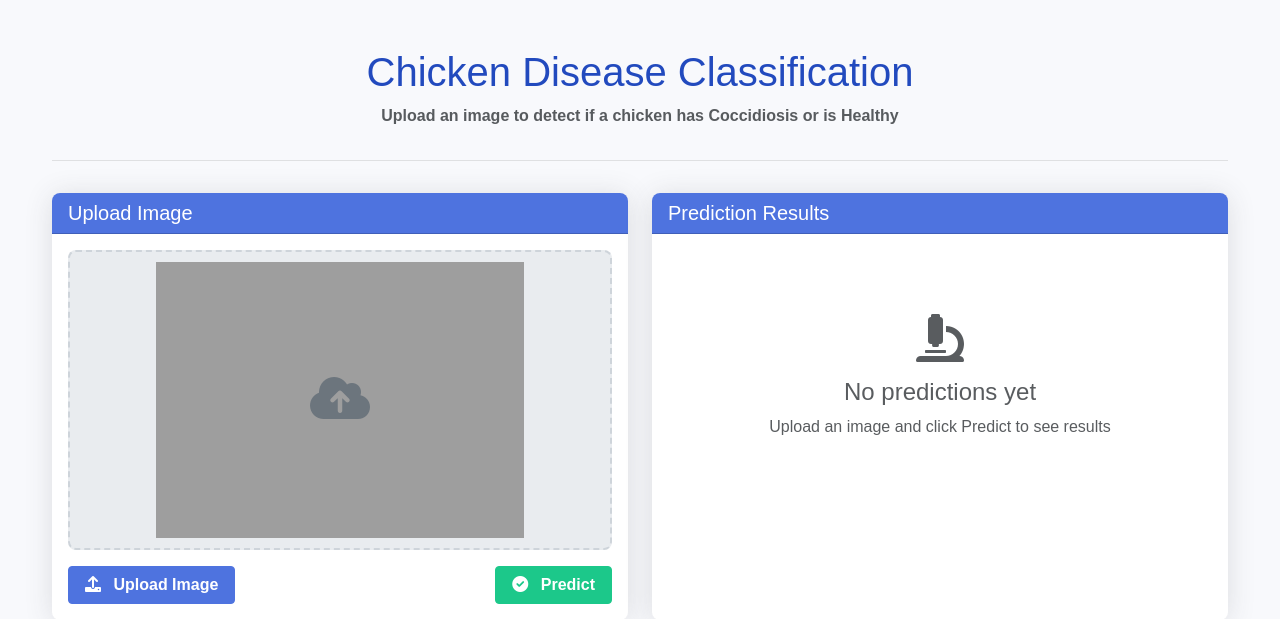
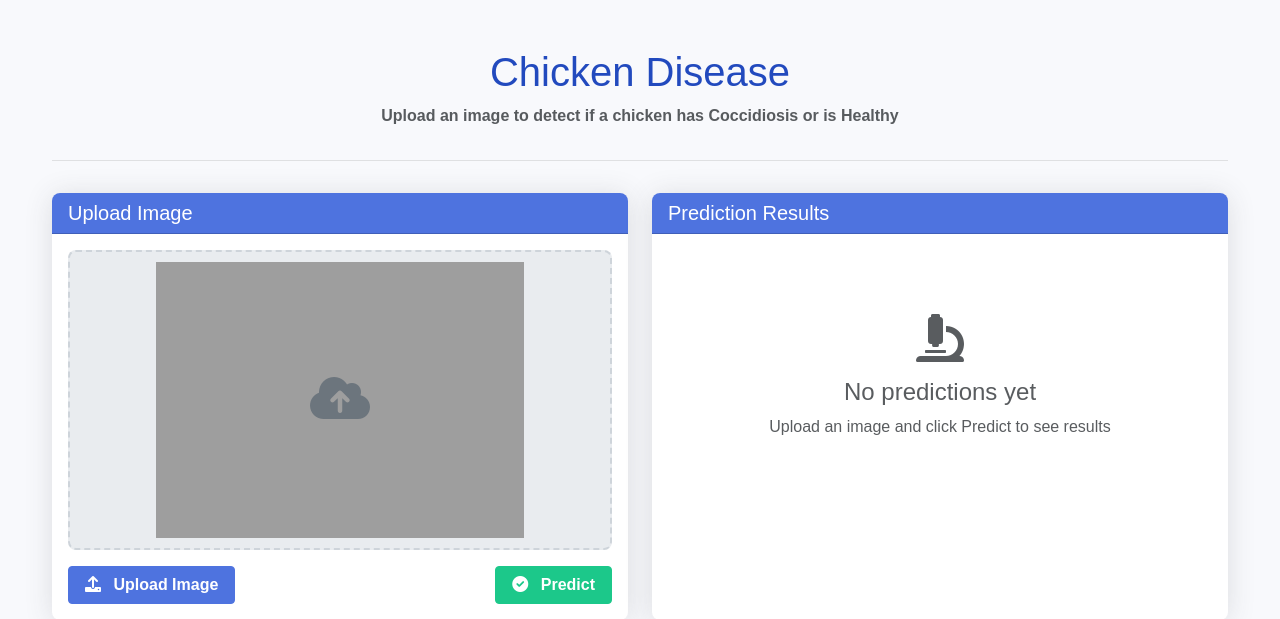
Before and after one commit to anshbadoni30/Chicken-Disease-Classification, a Flask app: page / in a window 1280 px wide. Shown: the top 619 px of the page. Run offline with Flask 3, Linux system fonts and the light colour scheme; some libraries are stand-ins or nearby versions.

Commit message:
testing something

```diff
--- a/templates/index.html
+++ b/templates/index.html
@@ -195,7 +195,7 @@
 <body>
     <div class="main-container container">
         <div class="header">
-            <h1 class="text-center">Chicken Disease Classification</h1>
+            <h1 class="text-center">Chicken Disease</h1>
             <p class="text-center text-muted">Upload an image to detect if a chicken has Coccidiosis or is Healthy</p>
         </div>
 
```
Also changed, not shown: inputImage.jpg (added).
